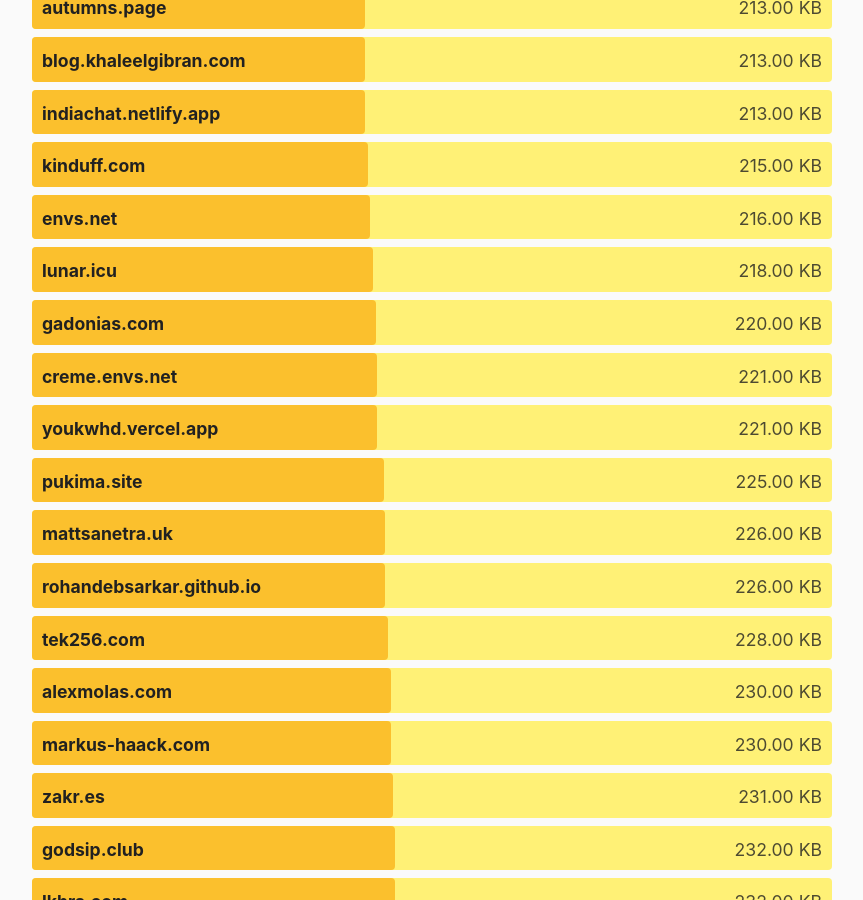
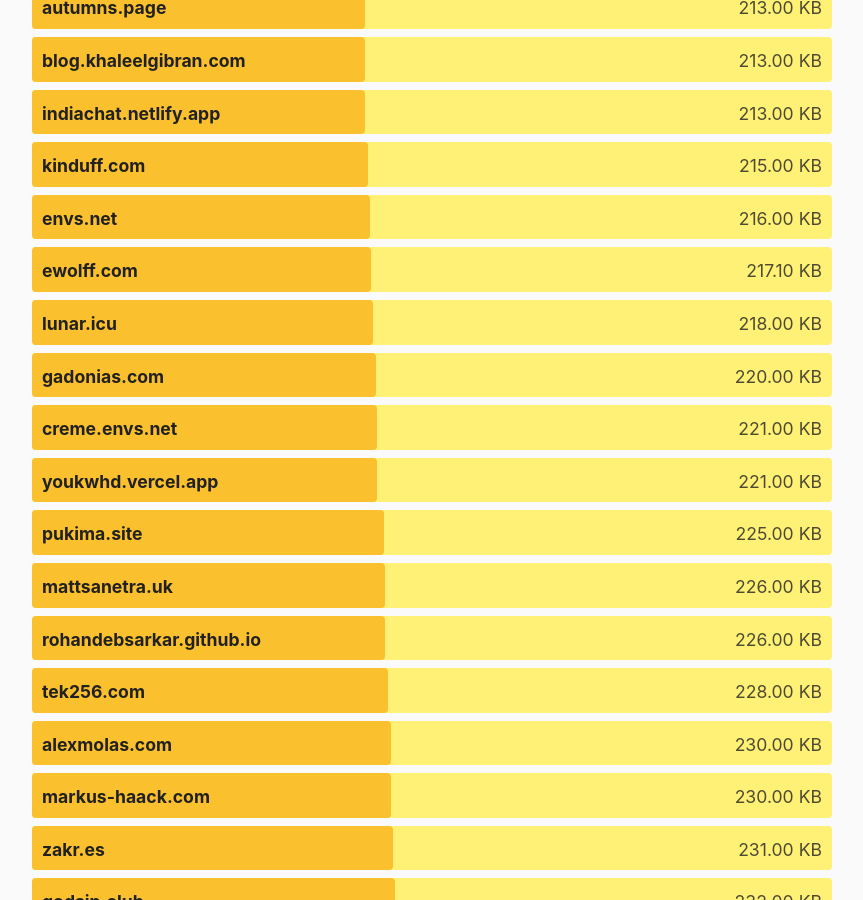
Before and after one commit to kevquirk/512kb.club, a Jekyll site: the page built from index.md, in a window 1280 px wide and 900 px high, scrolled down 32833 px. Shown: the whole window, without its empty margins (208-1071 px from the left). Built offline with Jekyll 4.4.1, drawn with Linux system fonts in a browser that asks for light colours.

Commit message:
Added ewolff.com

```diff
--- a/_data/sites.yml
+++ b/_data/sites.yml
@@ -1298,6 +1298,11 @@
   size: 14.9
   last_checked: 2023-11-04
 
+- domain: ewolff.com
+  url: https://ewolff.com/
+  size: 217.1
+  last_checked: 2024-04-04
+
 - domain: evantravers.com
   url: http://evantravers.com/
   size: 474
```
